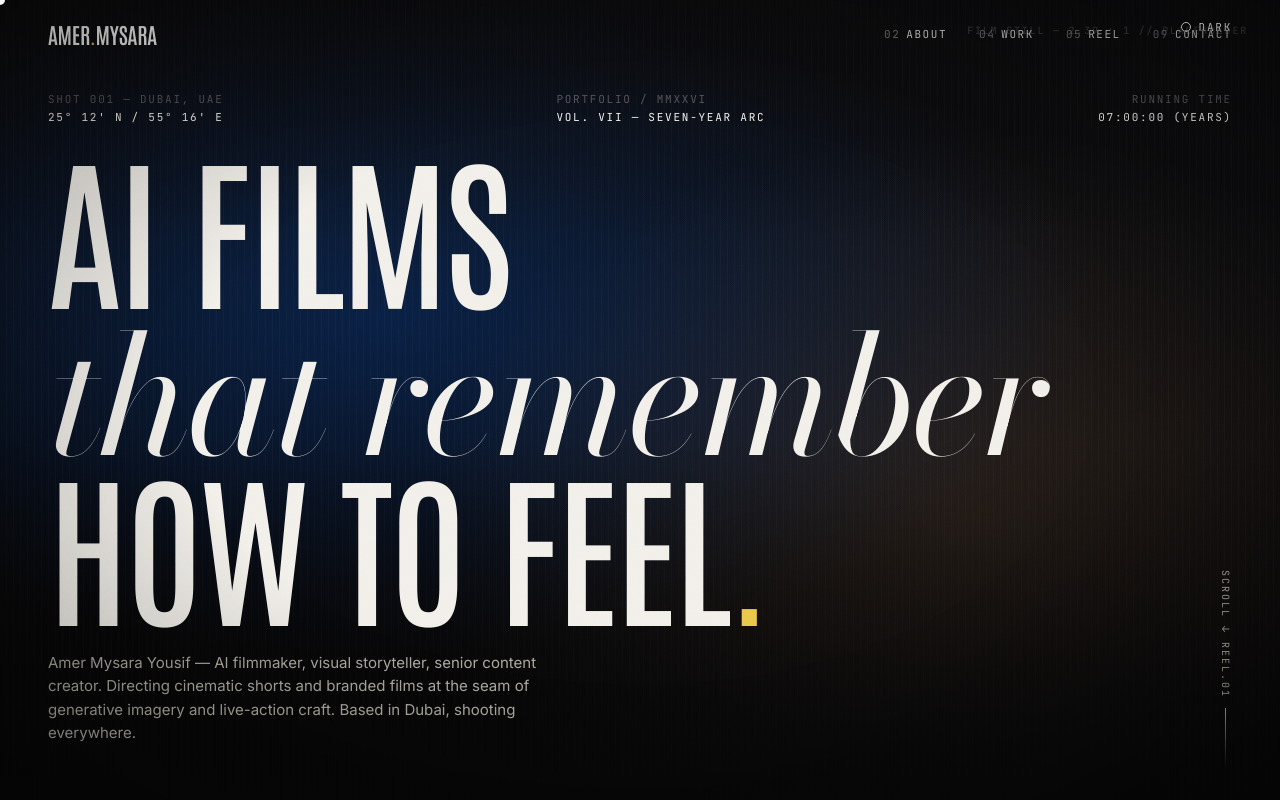
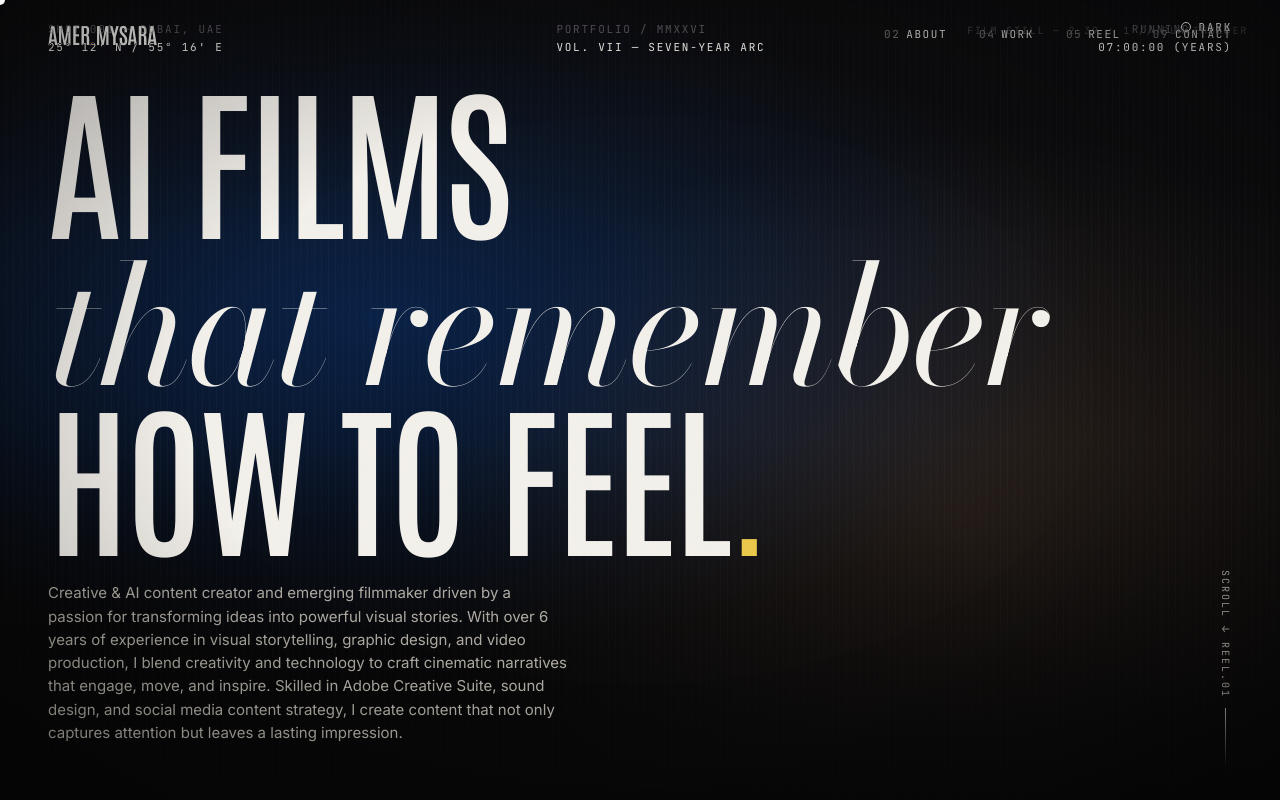
Before and after one commit to AmerMysara/Profile, a React (Vite) app: page / in a window 1280 px wide. Shown: the top 800 px of the page. Built offline with nearby package versions, Linux system fonts and the light colour scheme.

Commit message:
Update bio text in Hero component

```diff
--- a/src/components/Hero.tsx
+++ b/src/components/Hero.tsx
@@ -28,9 +28,7 @@ export function Hero() {
         </h1>
 
         <p className="hero-caption">
-          Amer Mysara Yousif — AI filmmaker, visual storyteller, senior content creator. Directing
-          cinematic shorts and branded films at the seam of generative imagery and live-action craft.
-          Based in Dubai, shooting everywhere.
+          Creative & AI content creator and emerging filmmaker driven by a passion for transforming ideas into powerful visual stories. With over 6 years of experience in visual storytelling, graphic design, and video production, I blend creativity and technology to craft cinematic narratives that engage, move, and inspire. Skilled in Adobe Creative Suite, sound design, and social media content strategy, I create content that not only captures attention but leaves a lasting impression.
         </p>
       </div>
       <div className="hero-scroll">SCROLL ↓ REEL.01</div>
```
Also changed, not shown: 1 other file (tests, documents, lock files or other folders).
